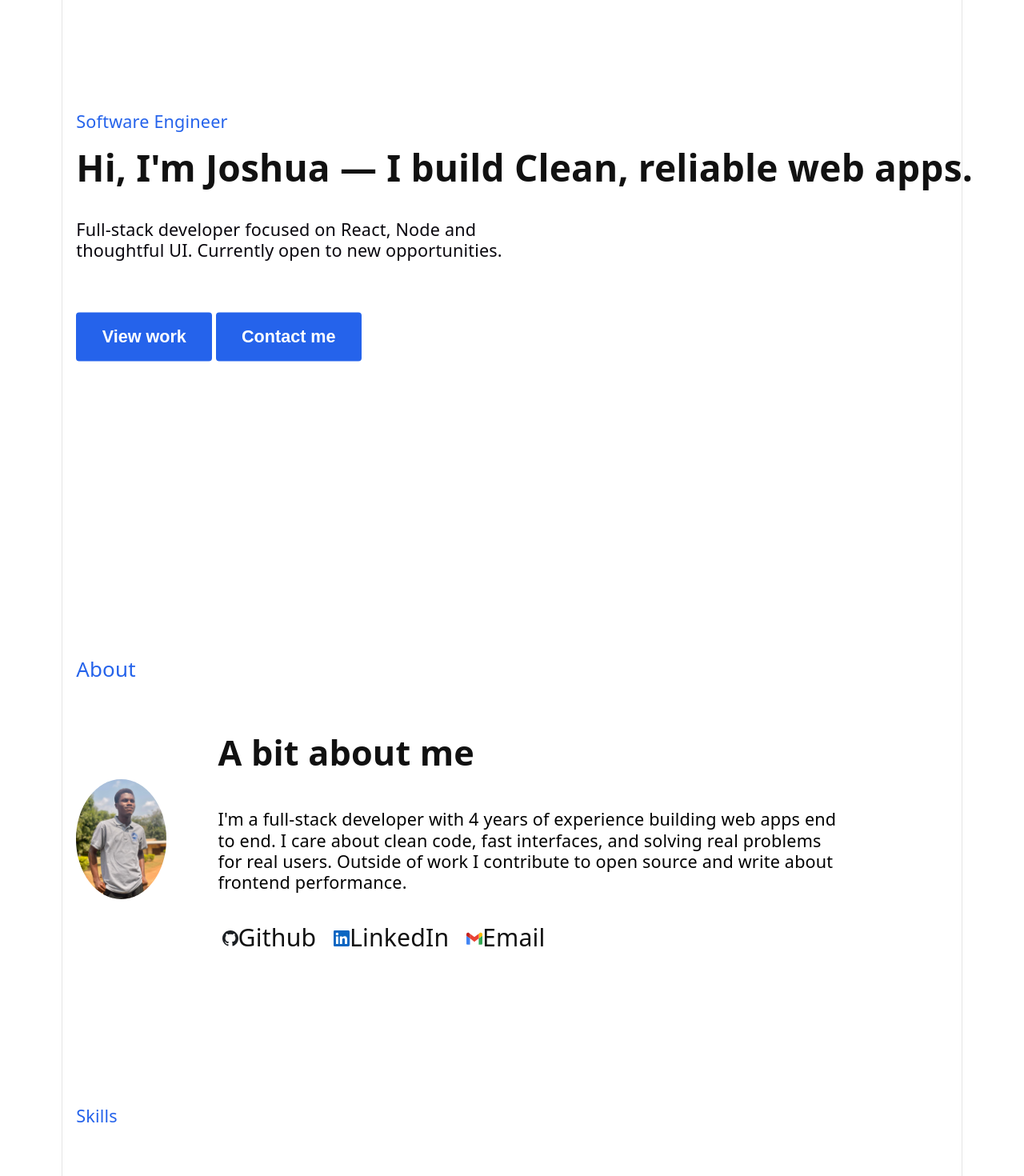
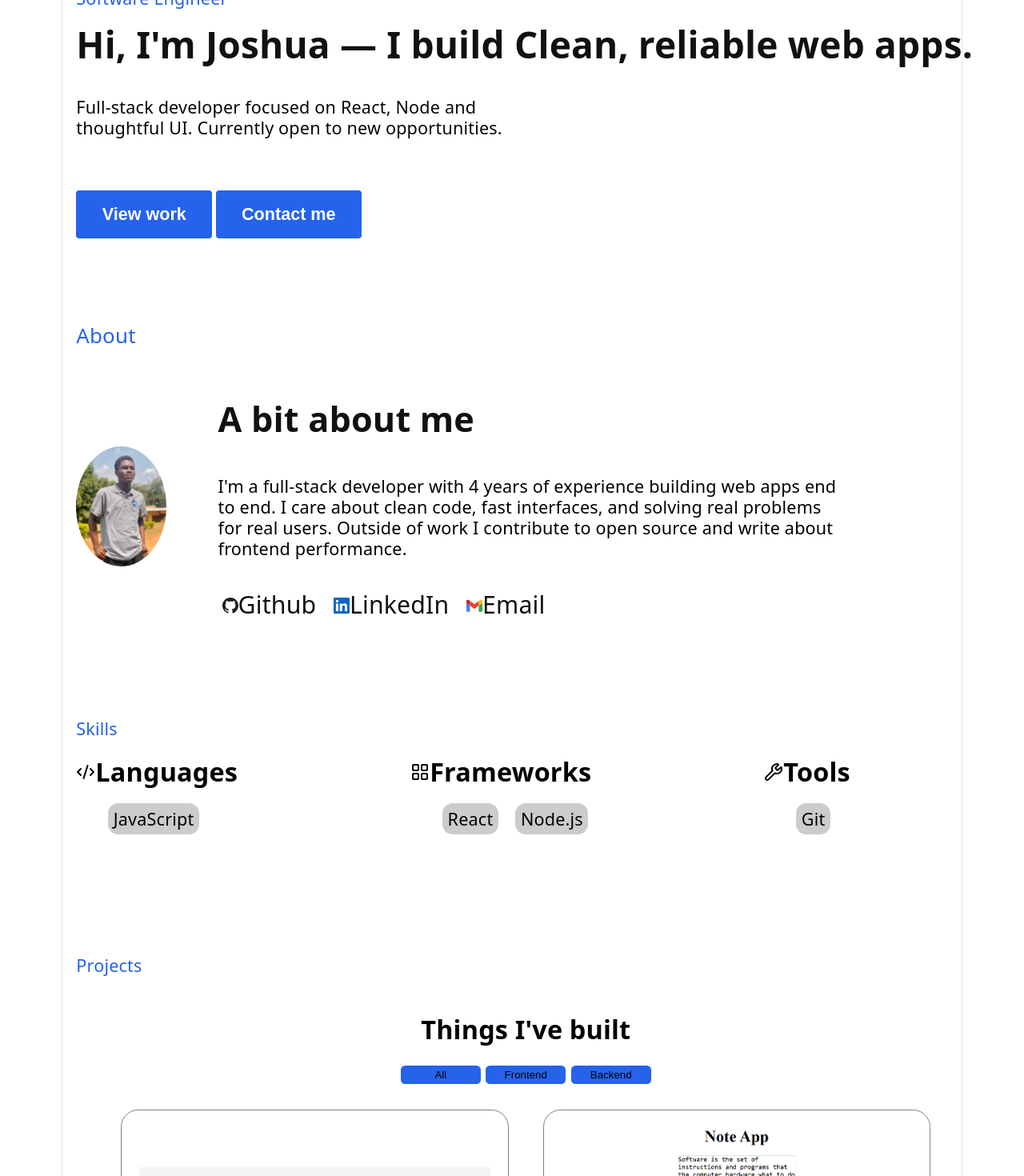
Before and after one commit to JHansonKAttah92/portfolio, a React app: page / in a window 1280 px wide. Shown: the part 220-1690 px from the top of the page at 80% size. Built offline with nearby package versions, Linux system fonts and the light colour scheme; the HTML template or start-up script is replaced by a standard one.

Commit message:
Content was added to to contact component and small changes was made to the other components styles

```diff
--- a/src/components/about/About.css
+++ b/src/components/about/About.css
@@ -1,6 +1,6 @@
 div#about {
   width: 100%;
-  height: 80vh;
+  margin-top: 5em;
   padding: 0 0.8em;
   display: flex;
   justify-content: center;
--- a/src/components/contact/Contact.css
+++ b/src/components/contact/Contact.css
@@ -0,0 +1,65 @@
+div#contact {
+    display: flex;
+    flex-direction: column;
+    place-items: flex-start;
+    padding: 0 0.8em;
+    margin-top: 5em;
+}
+
+div#contact span {
+    color: var(--accent);
+}
+
+.contact-content h2 {
+    text-align: left;
+}
+
+.contact-content p {
+    text-align: left;
+}
+
+.contact-content .action {
+    display: grid;
+    gap: 0.2em;
+    grid-template-areas: 'name email'
+    'textarea textarea'
+    'btn btn';
+}
+
+.action .name {
+    grid-area: name;
+    padding: 0.4em;
+    background-color: #fff;
+    border: 1px solid #ccc;
+}
+
+.action .email {
+    grid-area: email;
+    padding: 0.4em;
+    background-color: #fff;
+    border: 1px solid #ccc;
+}
+
+.action .textarea {
+    grid-area: textarea;
+    padding: 0.4em;
+    height: 5em;
+    resize: vertical;
+    background-color: #fff;
+    border: 1px solid #ccc;
+}
+
+.action .btn {
+    grid-area: btn;
+    padding: 0.8em;
+    width: 20em;
+    border: none;
+    border-radius: 0.4em;
+    place-self: center;
+    background-color: var(--accent);
+}
+
+.action .btn:hover {
+    background-color: #1e40af;
+    cursor: pointer;
+}
--- a/src/components/contact/Contact.jsx
+++ b/src/components/contact/Contact.jsx
@@ -1,9 +1,20 @@
-
+import './Contact.css'
 
 function Contact() {
     return (
-        <div className="contact">
-
+        <div id="contact">
+            <span>Contact</span>
+            <div className="contact-content">
+                <h2>Let's work together</h2>
+                <p>Have progect in mind or just want to say hi? My inbox is open.</p>
+                <form className="action">
+                    <input type="text" className="name" aria-label="name"
+                    placeholder="Your name" required />
+                    <input type="email" className="email" aria-label="email" placeholder="name@company.com" required />
+                    <textarea name="textarea" className="textarea" aria-label="textarea" placeholder="Tell me about your project" required></textarea>
+                    <button className="btn">Send message</button>
+                </form>
+            </div>
         </div>
     )
 }
--- a/src/components/hero/Hero.css
+++ b/src/components/hero/Hero.css
@@ -1,6 +1,6 @@
 div#hero {
   width: 100%;
-  height: 100vh;
+  margin-top: 5em;
   padding: 0 0.8em;
 }
 
@@ -8,10 +8,6 @@ div.hero-content {
   display: flex;
   flex-direction: column;
   align-items: center;
-  position: relative;
-  top: 50%;
-  left: 50%;
-  transform: translate(-50%, -50%);
 }
 
 .hero-content span {
--- a/src/components/projects/Projects.css
+++ b/src/components/projects/Projects.css
@@ -4,6 +4,7 @@ div#projects {
   justify-content: center;
   align-items: flex-start;
   width: 100%;
+  margin-top: 5em;
   padding: 1em 0.8em;
 }
 
@@ -35,6 +36,13 @@ div#projects .projects-content {
 .buttons button {
     width: 100px;
     padding: 0.3em;
+    background-color: var(--accent);
+    border: none;
+    border-radius: 0.4em;
+}
+
+.buttons button:hover {
+    background-color: #1e40af;
 }
 
 .projects-content .project-cards {
--- a/src/components/skills/Skills.css
+++ b/src/components/skills/Skills.css
@@ -1,7 +1,7 @@
 div#skills {
   width: 100%;
-  height: 80vh;
-  padding: 2.2em 0.8em 0 0.8em;
+  margin-top: 5em;
+  padding: 0 0.8em;
   display: flex;
   justify-content: center;
   align-items: flex-start;
@@ -10,16 +10,6 @@ div#skills {
 
 div#skills span {
   color: var(--accent);
-  margin-bottom: 1.2em;
-}
-
-div#skills .skills-content {
-  width: 100%;
-  height: 100%;
-  position: relative;
-  top: 50%;
-  left: 50%;
-  transform: translate(-50%, -50%);
 }
 
 .skills-content .skill-cards {
```
